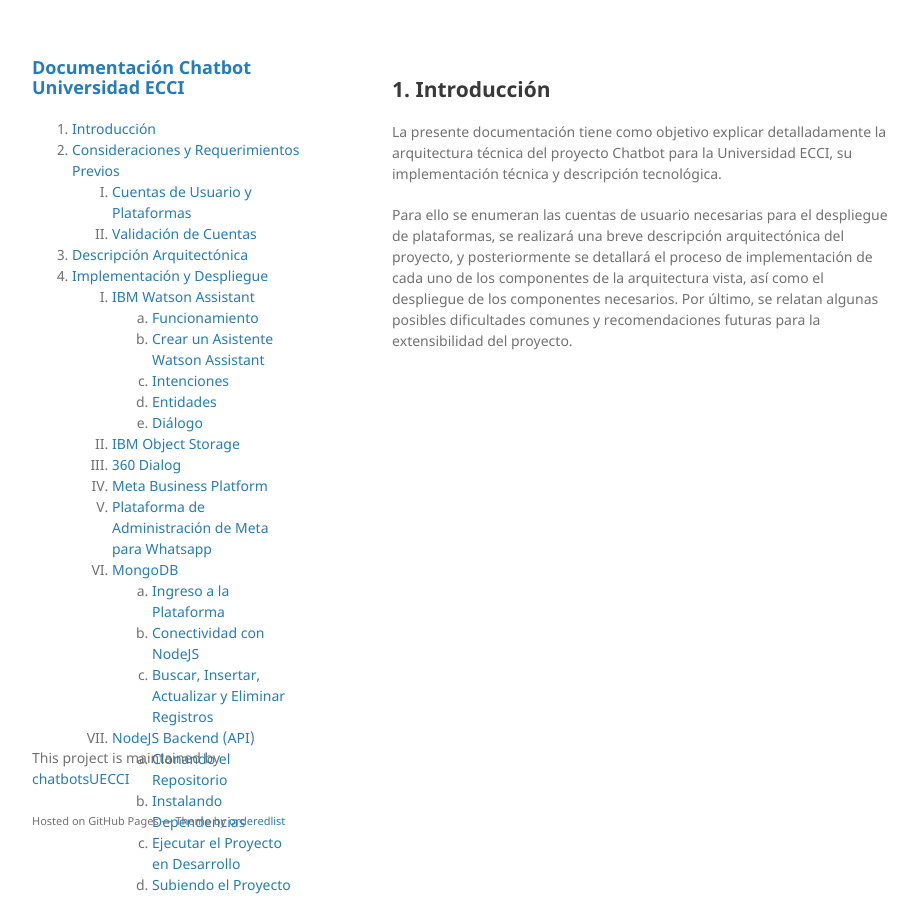
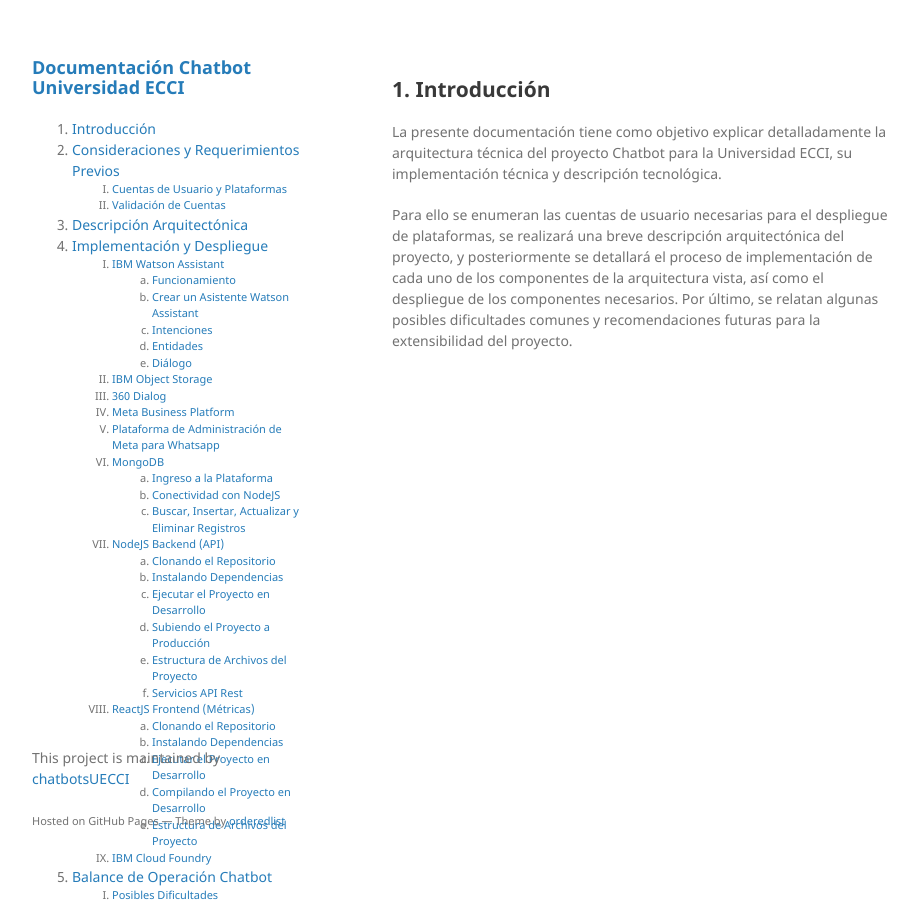
Before and after one commit to chatbotsUECCI/chatbot_ecci_documentation, a Jekyll site: the page built from index.md, in a window 1280 px wide. Shown: the whole page, without its empty margins (178-1096 px from the left). Built offline with Jekyll 4.4.1, drawn with Linux system fonts in a browser that asks for light colours; our own code applies the rules of GitHub Pages for plain Markdown files.

Commit message:
Update jekyll-theme-minimal.scss

```diff
--- a/_sass/jekyll-theme-minimal.scss
+++ b/_sass/jekyll-theme-minimal.scss
@@ -130,7 +130,9 @@ strong {
   font-weight:700;
 }
 
-
+.links ol{
+    font-size: 11px;
+}
 
 section {
   width:500px;
```
